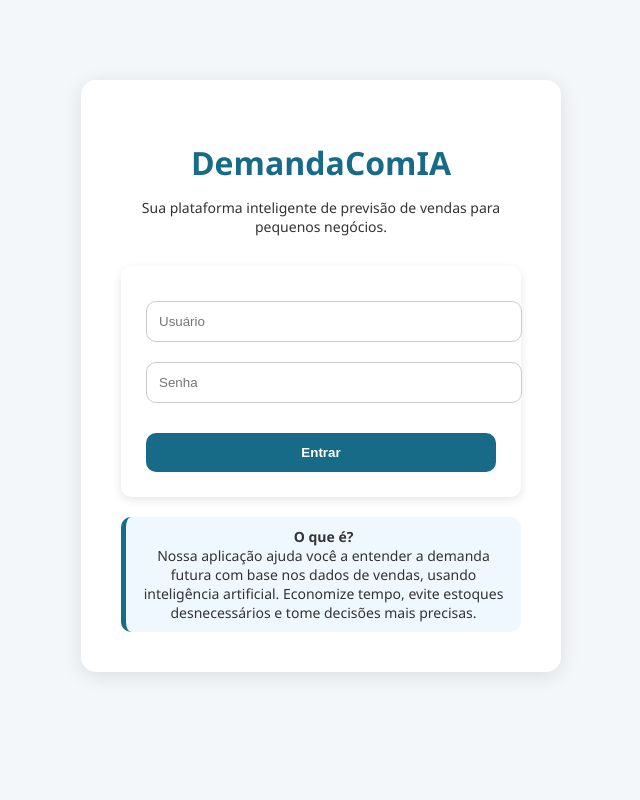
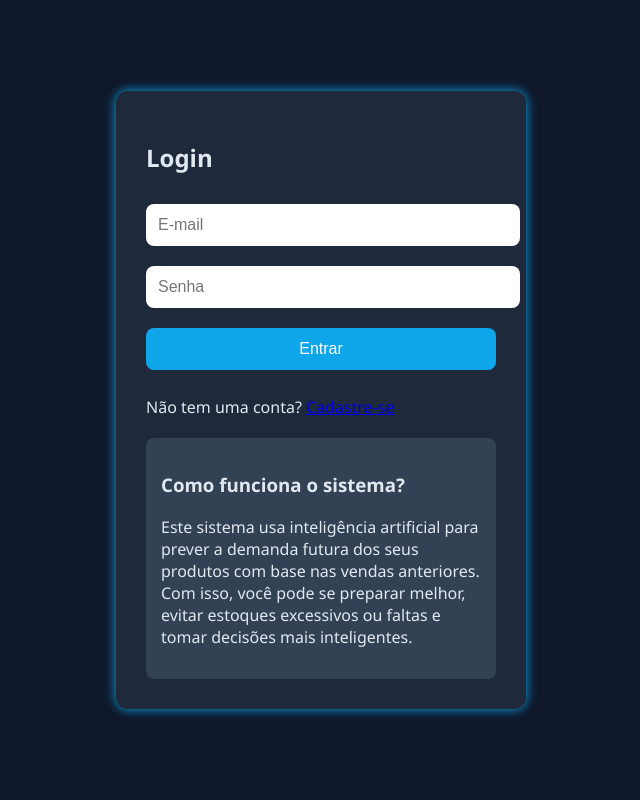
Before and after one commit to PedroSantos0806/tcc, a Python web app: template tcc_app/templates/login.html in a window 1280 px wide. Shown: the whole page, without its empty margins (319-959 px from the left). Run offline with Jinja, Linux system fonts and the light colour scheme; the template is opened without the code that fills it, so the values that code supplies are empty.

Commit message:
reestruturando o projeto

```diff
--- a/tcc_app/static/style.css
+++ b/tcc_app/static/style.css
@@ -1,118 +1,75 @@
-/* Reset e fontes */
 body {
-  font-family: 'Segoe UI', Tahoma, Geneva, Verdana, sans-serif;
-  background-color: #f4f7f9;
-  margin: 0;
-  padding: 0;
-  color: #333;
+    font-family: 'Segoe UI', sans-serif;
+    background-color: #0f172a;
+    color: #e2e8f0;
+    margin: 0;
+    padding: 0;
 }
 
-.container {
-  max-width: 900px;
-  margin: auto;
-  padding: 20px;
+.login-page {
+    display: flex;
+    justify-content: center;
+    align-items: center;
+    height: 100vh;
 }
 
-/* Header */
-header {
-  background: linear-gradient(to right, #04364A, #176B87);
-  color: white;
-  padding: 20px 0;
-  text-align: center;
-  box-shadow: 0 2px 5px rgba(0,0,0,0.2);
+.login-container {
+    background: #1e293b;
+    padding: 30px;
+    border-radius: 12px;
+    box-shadow: 0 0 12px #0ea5e9;
+    width: 350px;
 }
 
-header .bem-vindo {
-  font-size: 18px;
-  margin-top: 5px;
+input, button {
+    width: 100%;
+    padding: 12px;
+    margin: 10px 0;
+    border-radius: 8px;
+    border: none;
+    font-size: 1em;
 }
 
-/* Nav */
-nav {
-  background-color: #EEEEEE;
-  text-align: center;
-  padding: 10px 0;
-  box-shadow: 0 2px 4px rgba(0,0,0,0.05);
+button {
+    background-color: #0ea5e9;
+    color: white;
+    cursor: pointer;
 }
 
-nav a {
-  margin: 0 15px;
-  color: #04364A;
-  text-decoration: none;
-  font-weight: 500;
-  transition: color 0.3s;
+button:hover {
+    background-color: #0284c7;
 }
 
-nav a:hover {
-  color: #176B87;
+.erro {
+    color: #f87171;
+    font-size: 0.9em;
 }
 
-/* Formulários */
-form {
-  background-color: white;
-  padding: 25px;
-  border-radius: 10px;
-  box-shadow: 0 3px 10px rgba(0,0,0,0.1);
-  margin-top: 30px;
+.explicacao {
+    margin-top: 20px;
+    background: #334155;
+    padding: 15px;
+    border-radius: 8px;
 }
 
-form label {
-  display: block;
-  margin: 15px 0 5px;
-  font-weight: bold;
+.nav {
+    background: #1e293b;
+    padding: 15px;
+    display: flex;
+    justify-content: space-around;
+    align-items: center;
 }
 
-form input, form select {
-  width: 100%;
-  padding: 10px;
-  border: 1px solid #ccc;
-  border-radius: 8px;
+.nav a {
+    color: #0ea5e9;
+    text-decoration: none;
+    margin: 0 10px;
 }
 
-button[type="submit"], .botao {
-  background-color: #176B87;
-  color: white;
-  padding: 12px 20px;
-  border: none;
-  border-radius: 8px;
-  cursor: pointer;
-  font-weight: bold;
-  margin-top: 20px;
-  transition: background-color 0.3s;
-  text-decoration: none;
-  display: inline-block;
+.nav a:hover {
+    text-decoration: underline;
 }
 
-.botao:hover, button[type="submit"]:hover {
-  background-color: #04364A;
+.content {
+    padding: 40px;
 }
-
-/* Rodapé */
-footer {
-  background-color: #2b6777;
-  color: white;
-  text-align: center;
-  padding: 15px;
-  margin-top: 40px;
-}
-
-/* Gráfico */
-.grafico-container {
-  margin-top: 40px;
-}
-
-/* Botões auxiliares */
-.botoes-auxiliares {
-  display: flex;
-  justify-content: space-between;
-  flex-wrap: wrap;
-  gap: 10px;
-  margin-top: 20px;
-}
-
-/* Nome do usuário logado */
-.usuario-logado {
-  font-size: 16px;
-  color: #fff;
-  margin-top: 8px;
-}
--- a/tcc_app/templates/login.html
+++ b/tcc_app/templates/login.html
@@ -1,93 +1,25 @@
 <!DOCTYPE html>
 <html lang="pt-br">
 <head>
-  <meta charset="UTF-8" />
-  <meta name="viewport" content="width=device-width, initial-scale=1.0"/>
-  <title>Login | DemandaComIA</title>
+    <meta charset="UTF-8">
+    <title>Login - Previsão de Demanda</title>
     <link rel="stylesheet" href="{{ url_for('static', filename='style.css') }}">
-  <style>
-    .login-container {
-      max-width: 400px;
-      margin: 80px auto;
-      background-color: #fff;
-      padding: 40px;
-      border-radius: 15px;
-      box-shadow: 0 4px 20px rgba(0, 0, 0, 0.1);
-      text-align: center;
-    }
-
-    .login-container h1 {
-      margin-bottom: 10px;
-      color: #176B87;
-    }
-
-    .login-container p {
-      font-size: 14px;
-      margin-bottom: 30px;
-    }
-
-    .login-container input[type="text"],
-    .login-container input[type="password"] {
-      width: 100%;
-      padding: 12px;
-      margin: 10px 0;
-      border: 1px solid #ccc;
-      border-radius: 10px;
-    }
-
-    .login-container button {
-      width: 100%;
-      padding: 12px;
-      background-color: #176B87;
-      color: white;
-      border: none;
-      border-radius: 10px;
-      font-weight: bold;
-      cursor: pointer;
-      transition: background-color 0.3s ease;
-    }
-
-    .login-container button:hover {
-      background-color: #04364A;
-    }
-
-    .resumo {
-      background-color: #f0f8ff;
-      border-left: 5px solid #176B87;
-      padding: 10px 15px;
-      margin-top: 20px;
-      font-size: 14px;
-      border-radius: 10px;
-    }
-
-    .flash {
-      color: red;
-      margin-bottom: 15px;
-    }
-  </style>
 </head>
-<body>
+<body class="login-page">
     <div class="login-container">
-    <h1>DemandaComIA</h1>
-    <p>Sua plataforma inteligente de previsão de vendas para pequenos negócios.</p>
-
-    {% with messages = get_flashed_messages(with_categories=true) %}
-      {% if messages %}
-        {% for category, message in messages %}
-          <div class="flash">{{ message }}</div>
-        {% endfor %}
-      {% endif %}
-    {% endwith %}
-
+        <h2>Login</h2>
         <form method="POST">
-      <input type="text" name="usuario" placeholder="Usuário" required>
+            <input type="email" name="email" placeholder="E-mail" required>
             <input type="password" name="senha" placeholder="Senha" required>
             <button type="submit">Entrar</button>
         </form>
-
-    <div class="resumo">
-      <strong>O que é?</strong><br/>
-      Nossa aplicação ajuda você a entender a demanda futura com base nos dados de vendas, usando inteligência artificial. Economize tempo, evite estoques desnecessários e tome decisões mais precisas.
+        <p>Não tem uma conta? <a href="{{ url_for('auth.cadastro') }}">Cadastre-se</a></p>
+        {% if erro %}
+            <p class="erro">{{ erro }}</p>
+        {% endif %}
+        <div class="explicacao">
+            <h3>Como funciona o sistema?</h3>
+            <p>Este sistema usa inteligência artificial para prever a demanda futura dos seus produtos com base nas vendas anteriores. Com isso, você pode se preparar melhor, evitar estoques excessivos ou faltas e tomar decisões mais inteligentes.</p>
         </div>
     </div>
 </body>
--- a/tcc_app/utils.py
+++ b/tcc_app/utils.py
@@ -4,7 +4,7 @@ from flask import session, redirect, url_for
 def login_required(f):
     @wraps(f)
     def decorated_function(*args, **kwargs):
-        if 'usuario' not in session:
+        if 'usuario_id' not in session:
             return redirect(url_for('auth.login'))
         return f(*args, **kwargs)
     return decorated_function
```
Also changed, not shown: tcc_app/models.py (+16 -21 lines), tcc_app/routes/auth_routes.py (+32 -24 lines), tcc_app/routes/main_routes.py (+16 -45 lines), tcc_app/templates/cadastrar_produto.html (+2 -12 lines), tcc_app/templates/cadastro.html (+23 -16 lines), tcc_app/templates/home.html (added, +21 -0 lines), tcc_app/templates/ver_previsao.html (+3 -13 lines). Lines whose indentation alone changed are shown as unchanged.
